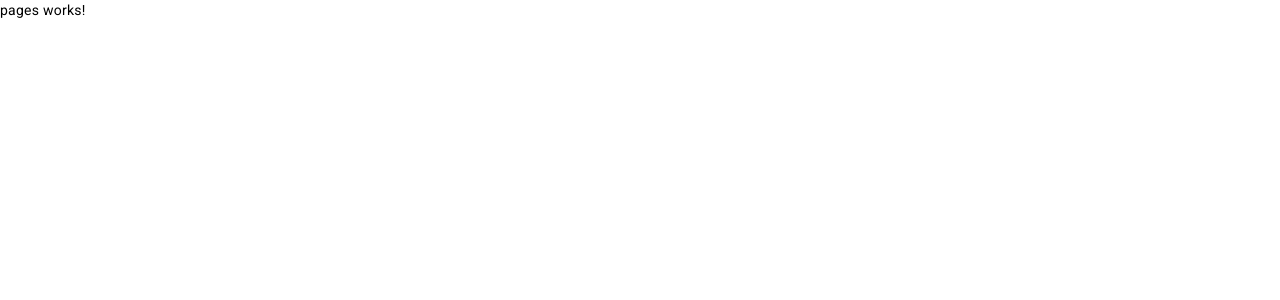
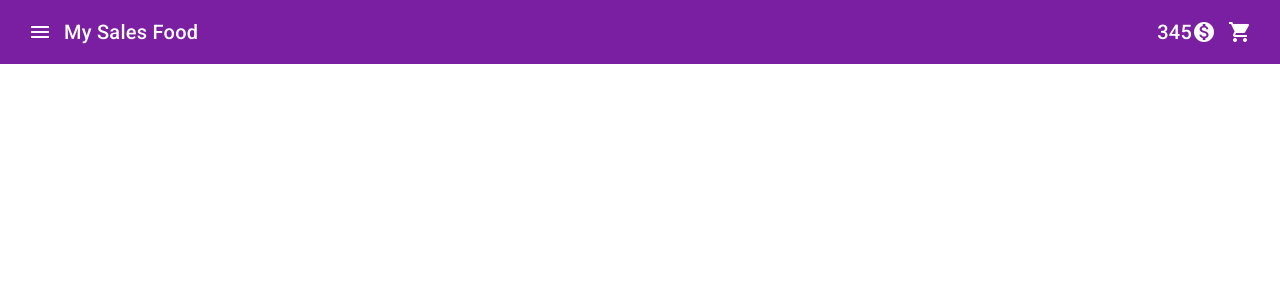
Before and after one commit to jheyson789/somos-technical-test, an Angular app: page /inicio in a window 1280 px wide. Shown: the top 300 px of the page. Built offline with nearby package versions, Linux system fonts and the light colour scheme.

Commit message:
header component

```diff
--- a/src/app/components/header/header.component.html
+++ b/src/app/components/header/header.component.html
@@ -1 +1,15 @@
-<p>header works!</p>
+<mat-toolbar color="primary">
+  <button mat-icon-button>
+    <mat-icon>menu</mat-icon>
+  </button>
+  <span>My Sales Food</span>
+  <span class="spacer"></span>
+  <p class="price">
+    345
+    <mat-icon>monetization_on </mat-icon>
+  </p>
+
+  <button mat-icon-button [routerLink]="['inicio', 'detalles']">
+    <mat-icon>shopping_cart</mat-icon>
+  </button>
+</mat-toolbar>
--- a/src/app/components/header/header.component.scss
+++ b/src/app/components/header/header.component.scss
@@ -0,0 +1,8 @@
+.spacer {
+  flex: 1 1 auto;
+}
+.price {
+  display: flex;
+  align-items: center;
+  margin: 0;
+}
--- a/src/app/pages/pages.component.html
+++ b/src/app/pages/pages.component.html
@@ -1 +1,2 @@
-<p>pages works!</p>
+<app-header></app-header>
+<router-outlet></router-outlet>
--- a/src/app/pages/pages.module.ts
+++ b/src/app/pages/pages.module.ts
@@ -4,9 +4,10 @@ import { CommonModule } from '@angular/common';
 import { PagesRoutingModule } from './pages-routing.module';
 import { PagesComponent } from './pages.component';
 import { RouterModule } from '@angular/router';
+import { ComponentsModule } from '../components/components.module';
 
 @NgModule({
   declarations: [PagesComponent],
-  imports: [CommonModule, PagesRoutingModule, RouterModule],
+  imports: [CommonModule, PagesRoutingModule, RouterModule, ComponentsModule],
 })
 export class PagesModule {}
```
Also changed, not shown: src/app/components/components.module.ts (+11 -1 lines).
